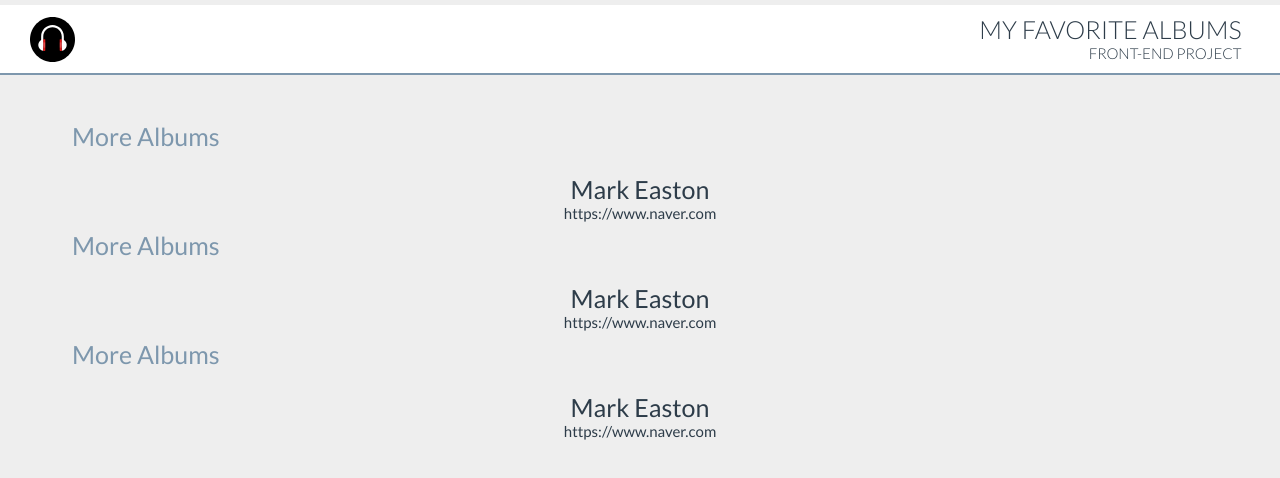
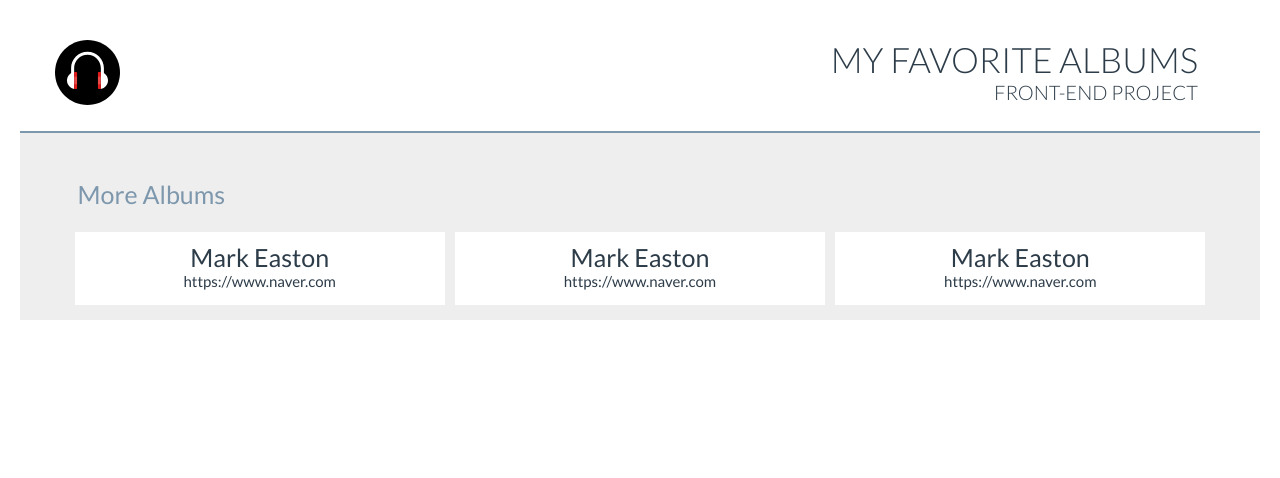
Before and after one commit to zun0323/project_portfolio, a plain HTML site: page index.html in a window 1280 px wide. Drawn offline with Linux system fonts and the light colour scheme.

Commit message:
0303 Mem_work

```diff
--- a/css/style.css
+++ b/css/style.css
@@ -5,6 +5,9 @@ body {
   font-family: 'Lato', sans-serif;
   font-size: 12px;
   color:  #424242;
+}
+
+main {
   background-color: #EEE;
 }
 
@@ -14,17 +17,12 @@ h1, h2, h3, h4, h5, p {
 }
 
 header,section, article, div {
-  box-sizing:border-box;
+  box-sizing: border-box;
   width: 100%;
 }
 
 img {
   max-width: 100%;
-}
-
-.contents {
-  display: flex;
-  flex-wrap: wrap;
 }
 
 .header-contents {
@@ -41,7 +39,7 @@ img {
   position: absolute;
   width: 45px;
   height: 45px;
-  left: 30px;
+  left: 20px;
   top: 0;
   bottom: 0;
   margin-top: auto;
@@ -68,9 +66,15 @@ img {
 
 
 .sub-posts {
-  margin-left: 5%;
-  margin-right: 5%;
   margin-top: 15px;
+  padding-left: 4%;
+  padding-right: 4%;
+  display: flex;
+  flex-wrap: wrap;
+}
+
+.post {
+  padding: 0px 5px 15px 5px;
 }
 
 .sub-post-title h2{
@@ -82,6 +86,10 @@ img {
 
 .sub-post-text {
   text-align: center;
+  background-color: #FFF;
+  margin: 0;
+  padding-top: 10px;
+  padding-bottom: 15px;
 }
 
 .sub-post-text h3 {
@@ -94,3 +102,79 @@ a {
   color: #2D3C49;
   font-size: 15px;
 }
+
+@media screen and (min-width: 530px) {
+  .header-contents {
+    margin-top: 10px;
+    height: 80px;
+  }
+
+  .logo-image {
+    left: 25px;
+  }
+
+  .header-text {
+    padding-top: 14px;
+  }
+
+  #container-1 {
+    width: 50%;
+    order: 1;
+  }
+
+  #container-2 {
+    width: 50%;
+    order: 2;
+  }
+}
+
+@media screen and (min-width: 850px) {
+  .header-contents {
+    margin-top: 13px;
+    height: 120px;
+  }
+
+  .logo-image {
+    left: 35px;
+    width: 65px;
+    height: 65px;
+  }
+
+  .header-text {
+    height: 100%;
+    text-align: right;
+    padding-right: 5%;
+    padding-top: 25px;
+    text-transform: uppercase;
+  }
+
+  .header-text > .main-text {
+    font-size: 35px;
+    font-weight: 300;
+  }
+
+  .header-text > .sub-text {
+    font-size: 20px;
+    font-weight: 300;
+  }
+  #container-1 {
+    width: 33.333%;
+  }
+
+  #container-2 {
+    width: 66.666%;
+    display: flex;
+    flex-wrap: wrap;
+  }
+  .album-2, .album-3 {
+    width: 50%;
+  }
+}
+
+@media screen and (min-width: 1240px) {
+  body {
+    width: 1240px;
+    margin-left: auto;
+    margin-right: auto;
+  }
+}
--- a/index.html
+++ b/index.html
@@ -34,12 +34,13 @@
       </section>
 <!-- sub posts put here -->
       <section class="sub-posts">
-        <!-- 1st sub post put here -->
-        <article class="post album-1">
         <div class="sub-post-title">
           <h2>More Albums</h2>
         </div>
-          <div class="sub-post_img album-1-img">
+<!-- 1st sub post put here -->
+        <div class="container" id="container-1">
+          <article class="post album-1">
+            <div class="sub-post-img album-1-img">
               <picture>
                 <!-- <source srcset="https://" size="video/">
                 <source srcset="https://" size="video/">
@@ -52,12 +53,11 @@
               <a href="#">https://www.naver.com</a>
             </div>
           </article>
-
-        <article class="post album-1">
-          <div class="sub-post-title">
-            <h2>More Albums</h2>
         </div>
-          <div class="sub-post_img album-1-img">
+<!-- 2nd sub post put here -->
+        <div class="container" id="container-2">
+          <article class="post album-2">
+            <div class="sub-post-img album-2-img">
               <picture>
                 <!-- <source srcset="https://" size="video/">
                 <source srcset="https://" size="video/">
@@ -65,17 +65,14 @@
                 <img src="image/Beatles.jpg" alt="">
               </picture>
             </div>
-          <div  class="sub-post-text album-1-text">
+            <div  class="sub-post-text album-2-text">
               <h3>Mark Easton</h3>
               <a href="#">https://www.naver.com</a>
             </div>
           </article>
-
-        <article class="post album-1">
-          <div class="sub-post-title">
-            <h2>More Albums</h2>
-          </div>
-          <div class="sub-post_img album-1-img">
+<!-- 3rd sub post put here -->
+          <article class="post album-3">
+            <div class="sub-post-img album-3-img">
               <picture>
                 <!-- <source srcset="https://" size="video/">
                 <source srcset="https://" size="video/">
@@ -83,11 +80,12 @@
                 <img src="image/Beatles.jpg" alt="">
               </picture>
             </div>
-          <div  class="sub-post-text album-1-text">
+            <div  class="sub-post-text album-3-text">
               <h3>Mark Easton</h3>
               <a href="#">https://www.naver.com</a>
             </div>
           </article>
+        </div>
       </section>
     </main>
   </body>
```
Lines whose indentation alone changed are shown as unchanged.
